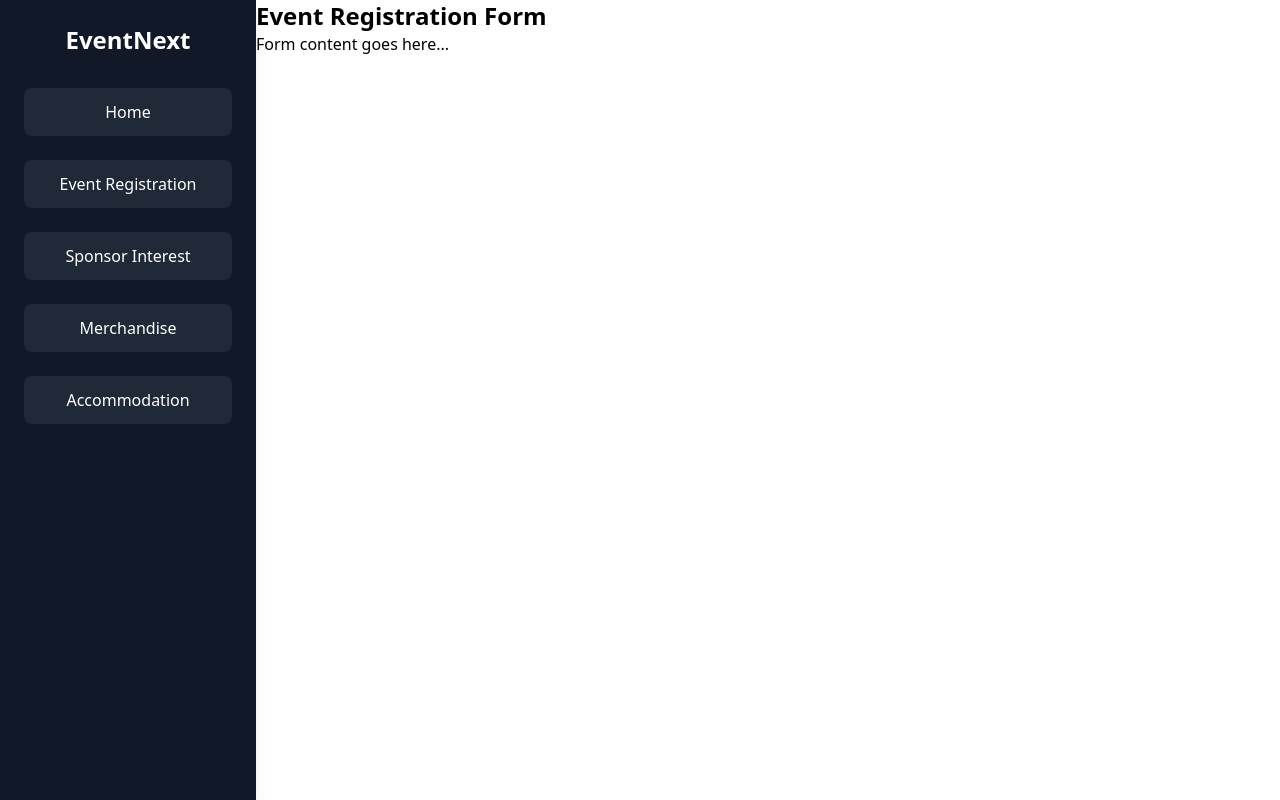
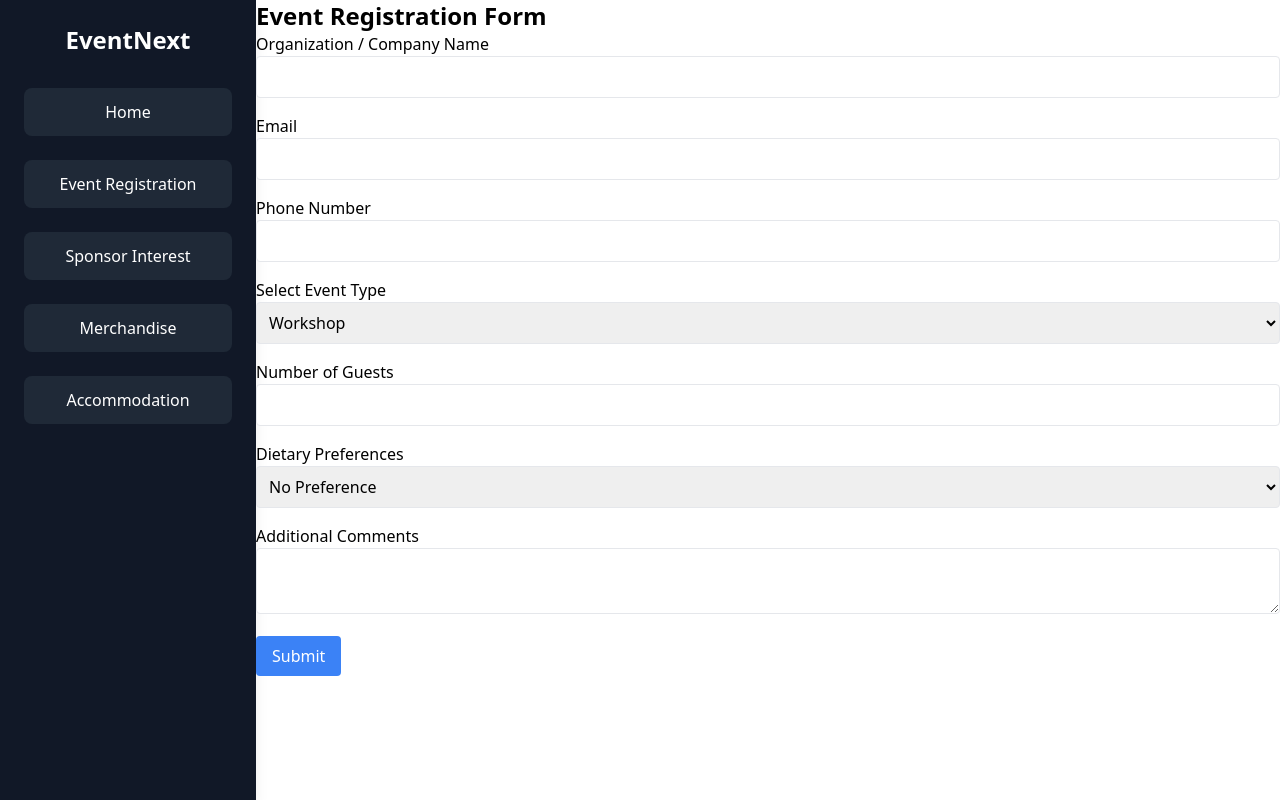
Before and after one commit to dunalpasindu/event-next, a React (Vite) app in the folder event-next/: page /event-register in a window 1280 px wide. Built offline with nearby package versions, Linux system fonts and the light colour scheme.

Commit message:
feat: Add event registration form with state management and validation

```diff
--- a/event-next/src/pages/EventRegister.jsx
+++ b/event-next/src/pages/EventRegister.jsx
@@ -1,10 +1,115 @@
-import React from 'react';
+import React, { useState } from 'react';
 
 function EventRegister() {
+  const [formData, setFormData] = useState({
+    organizationName: '',
+    email: '',
+    phoneNumber: '',
+    eventType: 'Workshop',
+    numberOfGuests: '',
+    dietaryPreferences: 'No Preference',
+    additionalComments: '',
+  });
+
+  const handleChange = (e) => {
+    const { name, value } = e.target;
+    setFormData({ ...formData, [name]: value });
+  };
+
+  const handleSubmit = (e) => {
+    e.preventDefault();
+    console.log('Form Data Submitted:', formData);
+    // Add form submission logic here
+  };
+
   return (
     <div>
       <h1 className="text-2xl font-bold">Event Registration Form</h1>
-      <p>Form content goes here...</p>
+      <form onSubmit={handleSubmit} className="space-y-4">
+        <div>
+          <label className="block font-medium">Organization / Company Name</label>
+          <input
+            type="text"
+            name="organizationName"
+            value={formData.organizationName}
+            onChange={handleChange}
+            className="border rounded w-full p-2"
+            required
+          />
+        </div>
+        <div>
+          <label className="block font-medium">Email</label>
+          <input
+            type="email"
+            name="email"
+            value={formData.email}
+            onChange={handleChange}
+            className="border rounded w-full p-2"
+            required
+          />
+        </div>
+        <div>
+          <label className="block font-medium">Phone Number</label>
+          <input
+            type="tel"
+            name="phoneNumber"
+            value={formData.phoneNumber}
+            onChange={handleChange}
+            className="border rounded w-full p-2"
+            required
+          />
+        </div>
+        <div>
+          <label className="block font-medium">Select Event Type</label>
+          <select
+            name="eventType"
+            value={formData.eventType}
+            onChange={handleChange}
+            className="border rounded w-full p-2"
+          >
+            <option value="Workshop">Workshop</option>
+            <option value="Seminar">Seminar</option>
+            <option value="Meetup">Meetup</option>
+          </select>
+        </div>
+        <div>
+          <label className="block font-medium">Number of Guests</label>
+          <input
+            type="number"
+            name="numberOfGuests"
+            value={formData.numberOfGuests}
+            onChange={handleChange}
+            className="border rounded w-full p-2"
+            required
+          />
+        </div>
+        <div>
+          <label className="block font-medium">Dietary Preferences</label>
+          <select
+            name="dietaryPreferences"
+            value={formData.dietaryPreferences}
+            onChange={handleChange}
+            className="border rounded w-full p-2"
+          >
+            <option value="Vegetarian">Vegetarian</option>
+            <option value="Vegan">Vegan</option>
+            <option value="Halal">Halal</option>
+            <option value="No Preference">No Preference</option>
+          </select>
+        </div>
+        <div>
+          <label className="block font-medium">Additional Comments</label>
+          <textarea
+            name="additionalComments"
+            value={formData.additionalComments}
+            onChange={handleChange}
+            className="border rounded w-full p-2"
+          />
+        </div>
+        <button type="submit" className="bg-blue-500 text-white px-4 py-2 rounded">
+          Submit
+        </button>
+      </form>
     </div>
   );
 }
```
